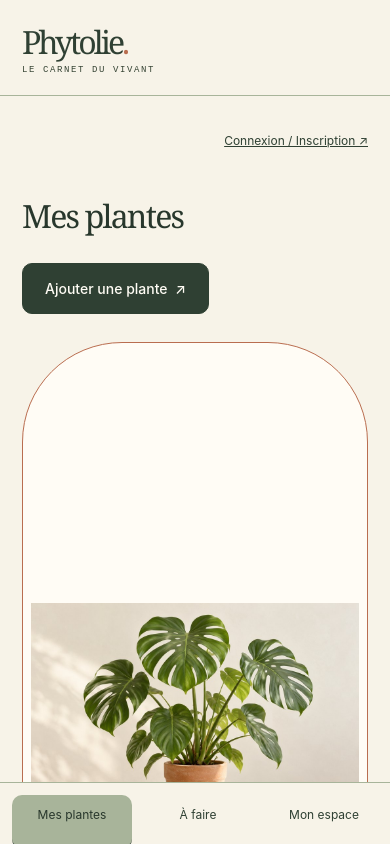
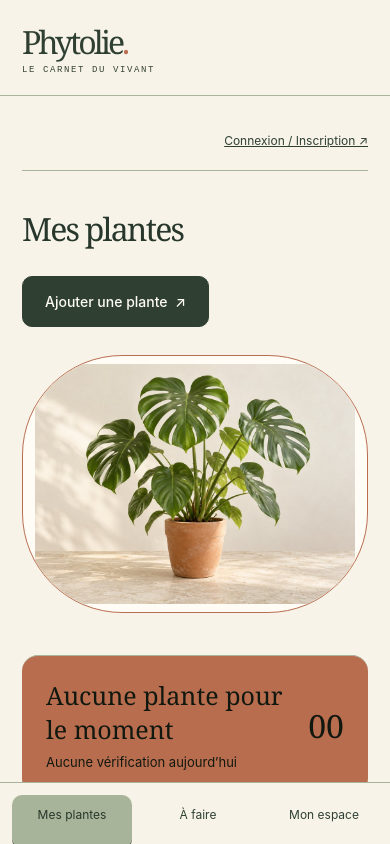
Before and after one commit to NathanMuzay/Phytolie, a React Native app: screen / in a window 390 px wide. Built offline with nearby package versions, Linux system fonts and the light colour scheme; what expo-notifications would draw is missing.

Commit message:
[UPDATE] Front

```diff
--- a/App.tsx
+++ b/App.tsx
@@ -67,6 +67,10 @@ function GardenApp({ page, navigate, account, onOpenAuth, onDisconnected }: { pa
   const { settings: appearance } = useAccessibility();
   const wide = Platform.OS === 'web' && width >= 860;
   const columns = appearance.textScale >= 1.75 ? 1 : appearance.textScale >= 1.3 ? 2 : 3;
+  const [collectionWidth, setCollectionWidth] = useState(0);
+  const cardColumns = Math.min(columns, Math.max(1, Math.floor((collectionWidth + 20) / 300)));
+  const contentLimit = page === 'home' ? 1440 : page === 'garden' ? 1280 : page === 'settings' ? 1080 : page === 'caretaker' ? 820 : 980;
+  const twoSettingsColumns = wide && width >= 1000 && appearance.textScale < 1.5;
   const [irrigation, setIrrigation] = useState<Irrigation>({ ...defaultIrrigation });
   const [lastWateredInput, setLastWateredInput] = useState('');
   const [cityQuery, setCityQuery] = useState('');
@@ -349,8 +353,7 @@ function GardenApp({ page, navigate, account, onOpenAuth, onDisconnected }: { pa
   return <SafeAreaView style={styles.safe}><StatusBar barStyle="dark-content" backgroundColor={palette.paper} /><View style={styles.shell}>
     <View style={[styles.header, !wide && { paddingHorizontal: 22 }]}><Pressable accessibilityRole="link" accessibilityLabel="Phytolie — Retour à l’accueil" onPress={() => navigate('garden')}><Text style={styles.brand}>Phytolie<Text style={{ color: palette.terracotta }}>.</Text></Text><Text style={styles.subtitle}>LE CARNET DU VIVANT</Text></Pressable>{wide && navigation}</View>
     {!!notice && <Pressable onPress={() => setNotice('')} accessibilityRole="button" accessibilityLabel="Fermer le message" style={{ paddingHorizontal: wide ? 40 : 22, paddingTop: 12 }}><Text accessibilityLiveRegion="polite" style={styles.notice}>{notice}  ×</Text></Pressable>}
-    <ScrollView key={page} contentContainerStyle={[styles.content, !wide && { padding: 22 }]} style={Platform.OS === 'web' && (modal || current) ? { display: 'none' } : undefined}>
-      {page !== 'garden' && <Button title="← Accueil" secondary onPress={() => navigate('garden')} />}
+    <ScrollView key={page} contentContainerStyle={[styles.content, { maxWidth: contentLimit }, !wide && { padding: 22 }]} style={Platform.OS === 'web' && (modal || current) ? { display: 'none' } : undefined}>
       <View style={styles.accountBar}><Text style={[styles.muted, { flex: 1 }]}>{account ? account.user.email : ''}</Text><Pressable accessibilityRole="button" disabled={busy || scanning || measuring} onPress={() => void switchAccount()} style={styles.accountLink}><Text style={styles.accountLinkText}>{account ? 'Se déconnecter ↗' : 'Connexion / Inscription ↗'}</Text></Pressable></View>
       {(account || loadFailed) && <Button title="Recharger la collection" secondary disabled={busy || scanning || measuring || !ready} onPress={() => void loadGarden()} />}
       {missingPlant && <Text accessibilityRole="alert" style={styles.body}>Cette plante n’existe plus dans votre collection.</Text>}
@@ -362,14 +365,14 @@ function GardenApp({ page, navigate, account, onOpenAuth, onDisconnected }: { pa
             <View style={{ alignSelf: 'flex-start' }}><Button title="Ajouter une plante  ↗" onPress={openAdd} disabled={disabled} /></View>
           </View>
           <View style={[styles.botanicalFrame, wide && appearance.textScale < 1.75 && { flex: 1 }]}>
-            <Image source={botanicalPhoto} accessibilityLabel="Monstera en pot sur fond ivoire" resizeMode="contain" style={styles.botanicalImage} />
+            <Image source={botanicalPhoto} accessibilityLabel="Monstera en pot sur fond ivoire" resizeMode="contain" style={[styles.botanicalImage, wide && { height: 340 }]} />
           </View>
         </View>
         <View style={styles.hero}><View style={{ flex: 1 }}><Text style={styles.heroTitle}>{garden.plants.length ? `${garden.plants.length} plante${garden.plants.length > 1 ? 's' : ''} à vos côtés` : 'Aucune plante pour le moment'}</Text><Text style={styles.heroBody}>{due.length ? `${due.length} plante${due.length > 1 ? 's' : ''} à vérifier aujourd’hui` : 'Aucune vérification aujourd’hui'}</Text></View><Text style={styles.heroIndex}>{String(garden.plants.length).padStart(2, '0')}</Text></View>
         <View style={styles.section}><Text style={styles.sectionTitle}>Mon herbier</Text><Text style={styles.counter}>{garden.plants.length}</Text></View>
         <View style={styles.section}><Text style={styles.body}>Trier par urgence d’arrosage</Text><Switch trackColor={{ false: palette.line, true: palette.olive }} accessibilityLabel="Trier par urgence d’arrosage" value={sortByUrgency} onValueChange={setSortByUrgency} /></View>
         {garden.plants.length === 0 && <View style={styles.empty}><Text style={styles.sectionTitle}>Ajoutez votre première plante</Text></View>}
-        <View style={styles.plantGrid}>{collection.map(p => <Pressable key={p.id} accessibilityRole="button" accessibilityLabel={`Ouvrir ${p.name}`} onPress={() => { setSelected(p.id); setConfirmDelete(false); }} style={[styles.plantCard, wide && { width: columns === 1 ? '100%' : (width - 80 - 20 * (columns - 1)) / columns }]}>
+        <View style={styles.plantGrid} onLayout={event => setCollectionWidth(event.nativeEvent.layout.width)}>{collection.map(p => <Pressable key={p.id} accessibilityRole="button" accessibilityLabel={`Ouvrir ${p.name}`} onPress={() => { setSelected(p.id); setConfirmDelete(false); }} style={[styles.plantCard, wide && { width: cardColumns === 1 ? '100%' : (collectionWidth - 20 * (cardColumns - 1)) / cardColumns }]}>
           <PlantVisual plant={p} />
           <View style={styles.plantInfo}><Text style={styles.plantName}>{p.name}</Text><Text style={styles.muted}>{p.species} · {p.room}</Text><Text style={[styles.status, daysUntil(dueDate(p)) <= 0 && { color: '#936329' }]}>{!p.lastWatered ? `Premier arrosage à renseigner · ${dateLabel(dueDate(p))}` : daysUntil(dueDate(p)) <= 0 ? `À vérifier depuis le ${dateLabel(dueDate(p))}` : `À vérifier le ${dateLabel(dueDate(p))}`}</Text>{preferredPhotoMode(p) === 'botanical' && <Text style={styles.captionText}>{botanicalLabel(p)}</Text>}<Text style={styles.openPlant}>Voir la fiche  ↗</Text></View>
         </Pressable>)}</View>
@@ -386,19 +389,20 @@ function GardenApp({ page, navigate, account, onOpenAuth, onDisconnected }: { pa
       {tab === 'caretaker' && <CaretakerScreen contact={garden.caretaker} disabled={disabled} onSave={caretaker => save({ ...garden, caretaker })} />}
       {tab === 'preferences' && <PreferencesScreen />}
       {tab === 'settings' && <>
-        <Button title="Créer ou modifier le plan de ma maison ↗" secondary onPress={() => navigate('home')} />
-        <Button title="Personne de confiance ↗" secondary onPress={() => navigate('caretaker')} />
+        <Text accessibilityRole="header" style={styles.title}>Mon espace</Text>
+        <View style={styles.row}><Button title="Ma maison ↗" secondary onPress={() => navigate('home')} /><Button title="Personne de confiance ↗" secondary onPress={() => navigate('caretaker')} /></View>
         {account && <View style={styles.task}><Text style={styles.sectionTitle}>Ma collection en ligne</Text><Text style={styles.body}>Collection sauvegardée sur le serveur. Rechargez pour retrouver les changements d’un autre appareil.</Text><Button title="Importer mes plantes locales" secondary disabled={disabled} onPress={() => void importLocalGarden()} /><Text style={styles.footnote}>Import des plantes absentes et de leurs photos. Si les plans diffèrent, replacez les plantes importées.</Text></View>}
-        <Text style={styles.title}>Mon espace</Text>
-        <View style={styles.task}><View style={styles.section}><Text style={styles.sectionTitle}>Rappels à {garden.reminderTime ?? DEFAULT_REMINDER_TIME}</Text><Switch accessibilityLabel="Activer les rappels quotidiens" value={garden.reminders} disabled={disabled || Platform.OS === 'web'} trackColor={{ true: '#356148' }} onValueChange={async value => { try { if (value && !(await requestReminders())) { setNotice('Autorisez les notifications dans les paramètres Android.'); return; } await save({ ...garden, reminders: value }); } catch { setNotice('Impossible d’activer les notifications sur cet appareil.'); } }} /></View><Field label="Heure des rappels (HH:MM)" value={reminderTimeInput} onChange={value => { setReminderTimeInput(value); setReminderError(''); }} placeholder="09:00" /><Button title="Enregistrer l’heure" secondary disabled={disabled} onPress={() => void saveReminderTime()} />{!!reminderError && <Text accessibilityRole="alert" style={styles.error}>{reminderError}</Text>}{!!reminderStatus && <Text accessibilityLiveRegion="polite" style={styles.body}>{reminderStatus}</Text>}<Text style={styles.body}>{Platform.OS === 'web' ? 'Les notifications locales sont disponibles dans l’application Android.' : 'Rappel quotidien à l’échéance, jusqu’à confirmation. Programmation sur 30 jours renouvelée à l’ouverture. Après un changement de fuseau horaire, rouvrez l’application.'}</Text></View>
-        <View style={styles.task}><Text style={styles.sectionTitle}>Météo extérieure</Text><Field label="Rechercher une ville" value={cityQuery} onChange={setCityQuery} placeholder="Paris" /><Button title={searchingCity ? 'Recherche…' : 'Rechercher'} secondary disabled={disabled || searchingCity} onPress={() => void findCities()} />{cities.map(city => <Button key={city.id} secondary title={`${city.name}, ${city.admin1 || ''}, ${city.country || ''}`} disabled={disabled} onPress={async () => { if (await save({ ...garden, city })) { setCities([]); setWeatherStatus('Chargement de la météo…'); } }} />)}{garden.city && <Text style={styles.body}>{garden.city.name} : {outdoorTemperature(weather, garden.city) != null ? `${weather!.temperature} °C · relevé à ${new Date(weather!.fetchedAt).toLocaleTimeString('fr-FR', { hour: '2-digit', minute: '2-digit' })}` : 'température saisie utilisée en attendant la météo'}</Text>}{!!weatherStatus && <Text style={styles.body}>{weatherStatus}</Text>}{garden.city && <Button title="Désactiver la météo" secondary disabled={disabled} onPress={() => void save({ ...garden, city: undefined })} />}<Text style={styles.footnote}>Météo Open-Meteo, actualisée chaque heure pour les plantes dehors. En cas d’échec, température saisie utilisée. La pluie n’est pas déduite de l’arrosage.</Text></View>
+        <View style={[styles.settingsGrid, { flexDirection: twoSettingsColumns ? 'row' : 'column' }]} >
+        <View style={[styles.task, twoSettingsColumns && styles.settingsPanel]}><View style={styles.section}><Text style={styles.sectionTitle}>Rappels à {garden.reminderTime ?? DEFAULT_REMINDER_TIME}</Text><Switch accessibilityLabel="Activer les rappels quotidiens" value={garden.reminders} disabled={disabled || Platform.OS === 'web'} trackColor={{ true: '#356148' }} onValueChange={async value => { try { if (value && !(await requestReminders())) { setNotice('Autorisez les notifications dans les paramètres Android.'); return; } await save({ ...garden, reminders: value }); } catch { setNotice('Impossible d’activer les notifications sur cet appareil.'); } }} /></View><Field label="Heure des rappels (HH:MM)" value={reminderTimeInput} onChange={value => { setReminderTimeInput(value); setReminderError(''); }} placeholder="09:00" /><Button title="Enregistrer l’heure" secondary disabled={disabled} onPress={() => void saveReminderTime()} />{!!reminderError && <Text accessibilityRole="alert" style={styles.error}>{reminderError}</Text>}{!!reminderStatus && <Text accessibilityLiveRegion="polite" style={styles.body}>{reminderStatus}</Text>}<Text style={styles.body}>{Platform.OS === 'web' ? 'Les notifications locales sont disponibles dans l’application Android.' : 'Rappel quotidien à l’échéance, jusqu’à confirmation. Programmation sur 30 jours renouvelée à l’ouverture. Après un changement de fuseau horaire, rouvrez l’application.'}</Text></View>
+        <View style={[styles.task, twoSettingsColumns && styles.settingsPanel]}><Text style={styles.sectionTitle}>Météo extérieure</Text><Field label="Rechercher une ville" value={cityQuery} onChange={setCityQuery} placeholder="Paris" /><Button title={searchingCity ? 'Recherche…' : 'Rechercher'} secondary disabled={disabled || searchingCity} onPress={() => void findCities()} />{cities.map(city => <Button key={city.id} secondary title={`${city.name}, ${city.admin1 || ''}, ${city.country || ''}`} disabled={disabled} onPress={async () => { if (await save({ ...garden, city })) { setCities([]); setWeatherStatus('Chargement de la météo…'); } }} />)}{garden.city && <Text style={styles.body}>{garden.city.name} : {outdoorTemperature(weather, garden.city) != null ? `${weather!.temperature} °C · relevé à ${new Date(weather!.fetchedAt).toLocaleTimeString('fr-FR', { hour: '2-digit', minute: '2-digit' })}` : 'température saisie utilisée en attendant la météo'}</Text>}{!!weatherStatus && <Text style={styles.body}>{weatherStatus}</Text>}{garden.city && <Button title="Désactiver la météo" secondary disabled={disabled} onPress={() => void save({ ...garden, city: undefined })} />}<Text style={styles.footnote}>Météo Open-Meteo, actualisée chaque heure pour les plantes dehors. En cas d’échec, température saisie utilisée. La pluie n’est pas déduite de l’arrosage.</Text></View>
+        </View>
         <View style={styles.task}><Text style={styles.sectionTitle}>Données et photos</Text><Text style={styles.body}>Sans compte, vos données restent sur cet appareil. Avec un compte, fiches et photos sont sauvegardées sur le serveur Phytolie. Identification : photo transmise à plant.id via le serveur. Mesure IA : photo transmise à OpenAI. Les mesures manuelles restent locales.</Text></View>
 
       </>}
       </>}
     </ScrollView>
     {!wide && <ScrollView horizontal style={{ flexGrow: 0, flexShrink: 0, height: Math.ceil(62 * appearance.textScale) }} contentContainerStyle={{ flexGrow: 1 }}>{navigation}</ScrollView>}
-    <PagePanel visible={modal} animationType="slide" onRequestClose={() => { if (!scanning && !busy && !measuring) setModal(false); }}><SafeAreaView style={styles.safe}><KeyboardAvoidingView style={[styles.shell, { maxWidth: 720 }]} behavior={Platform.OS === 'ios' ? 'padding' : undefined}><ScrollView contentContainerStyle={styles.content} keyboardShouldPersistTaps="handled"><Button title="← Accueil" secondary onPress={() => navigate('garden')} /><Text style={styles.title}>{editingId ? 'Modifier la plante' : 'Scanner une plante'}</Text><Text style={styles.body}>Une photo nette permet d’identifier l’espèce et de préremplir la fiche.</Text>
+    <PagePanel visible={modal} animationType="slide" onRequestClose={() => { if (!scanning && !busy && !measuring) setModal(false); }}><SafeAreaView style={styles.safe}><KeyboardAvoidingView style={[styles.shell, { maxWidth: 720 }]} behavior={Platform.OS === 'ios' ? 'padding' : undefined}><ScrollView contentContainerStyle={styles.content} keyboardShouldPersistTaps="handled">{Platform.OS !== 'web' && <View style={styles.panelClose}><Button title="Fermer" secondary disabled={scanning || busy || measuring} onPress={() => setModal(false)} /></View>}<Text style={styles.title}>{editingId ? 'Modifier la plante' : 'Scanner une plante'}</Text><Text style={styles.body}>Une photo nette permet d’identifier l’espèce et de préremplir la fiche.</Text>
       <View style={styles.task}>
         <Text style={styles.sectionTitle}>Le visuel de votre plante</Text>
         <View style={styles.row}>
@@ -442,7 +446,7 @@ function GardenApp({ page, navigate, account, onOpenAuth, onDisconnected }: { pa
       {!!error && <Text accessibilityRole="alert" style={styles.error}>{error}</Text>}<Button title={editingId ? "Enregistrer les modifications" : "Ajouter à mon appartement"} onPress={() => void addPlant()} disabled={disabled || scanning} /><Button title="Annuler" secondary disabled={scanning || measuring || busy} onPress={() => setModal(false)} />
     </ScrollView></KeyboardAvoidingView></SafeAreaView></PagePanel>
     <PagePanel visible={!!current} animationType="slide" onRequestClose={() => setSelected(null)}><SafeAreaView style={styles.safe}><ScrollView contentContainerStyle={[styles.content, { maxWidth: 720, width: '100%', alignSelf: 'center' }]}>{current && <>
-      <Button title="← Mes plantes" secondary onPress={() => setSelected(null)} /><PlantVisual plant={current} />{preferredPhotoMode(current) === 'botanical' && <Text style={styles.captionText}>{botanicalLabel(current)}</Text>}<Text style={styles.title}>{current.name}</Text><Text style={styles.body}>{current.species} · {current.room}</Text>
+      {Platform.OS !== 'web' && <View style={styles.panelClose}><Button title="Fermer" secondary onPress={() => setSelected(null)} /></View>}<PlantVisual plant={current} />{preferredPhotoMode(current) === 'botanical' && <Text style={styles.captionText}>{botanicalLabel(current)}</Text>}<Text style={styles.title}>{current.name}</Text><Text style={styles.body}>{current.species} · {current.room}</Text>
       {!!current.description && <View style={styles.task}><Text style={styles.sectionTitle}>À propos de cette espèce</Text><Text style={styles.body}>{current.description}</Text>{!!current.family && <Text style={styles.body}>Famille : {current.family}</Text>}<Text style={styles.footnote}>Description fournie par plant.id.</Text></View>}
       <View style={styles.task}><Text style={styles.sectionTitle}>Fiche d’entretien</Text><Text style={styles.body}>{current.height} cm de haut{current.width != null ? ` · ${current.width} cm de large` : ''} · pot de {current.pot} cm{ '\n' }{current.soil} · {current.temperature} °C{ '\n' }Vérification tous les {wateringPlan(current).interval} jours{ '\n' }Rempotage à vérifier : {dateLabel(new Date(current.repotDate))}</Text>{!!current.wateringAdvice && <Text style={styles.body}>Conseil plant.id : {current.wateringAdvice}</Text>}{current.identificationSource === 'plant.id' && current.identificationConfidence != null && <Text style={styles.status}>Identification plant.id · confiance {Math.round(current.identificationConfidence * 100)} %</Text>}{!!current.caretaker && <Text style={styles.body}>Référent (note) : {current.caretaker}</Text>}</View>
       {current.measurement && <Text style={styles.footnote}>Dimensions estimées sur photo le {dateLabel(new Date(current.measurement.measuredAt))}, avec un repère de {current.measurement.referenceCm} cm.</Text>}
@@ -461,19 +465,21 @@ function GardenApp({ page, navigate, account, onOpenAuth, onDisconnected }: { pa
 
 const baseStyles = StyleSheet.create({
   safe: { flex: 1, backgroundColor: palette.paper, paddingTop: Platform.OS === 'android' ? StatusBar.currentHeight : 0 },
-  shell: { flex: 1, width: '100%', maxWidth: Platform.OS === 'web' ? undefined : 1200, alignSelf: 'center' },
+  shell: { flex: 1, width: '100%', maxWidth: Platform.OS === 'web' ? 1440 : 1200, alignSelf: 'center' },
   header: { paddingHorizontal: 40, paddingVertical: 20, gap: 24, flexDirection: 'row', flexWrap: 'wrap', justifyContent: 'space-between', alignItems: 'center', borderBottomWidth: 1, borderColor: palette.line },
   brand: { fontFamily: fonts.editorial, fontSize: 52, color: palette.olive, letterSpacing: -3 },
   subtitle: { fontFamily: fonts.annotation, fontSize: 9, letterSpacing: 1.6, color: palette.muted, marginTop: 2 },
-  content: { padding: 40, paddingTop: 18, paddingBottom: 38, gap: 20 },
-  accountBar: { flexDirection: 'row', flexWrap: 'wrap', alignItems: 'center', justifyContent: 'space-between', gap: 12 },
+  content: { width: '100%', alignSelf: 'center', padding: 40, paddingTop: 28, paddingBottom: 48, gap: 24 },
+  settingsGrid: { gap: 24, alignItems: 'stretch' }, settingsPanel: { flex: 1, minWidth: 0 },
+  panelClose: { alignSelf: 'flex-end' },
+  accountBar: { paddingBottom: 8, borderBottomWidth: 1, borderColor: palette.line, flexDirection: 'row', flexWrap: 'wrap', alignItems: 'center', justifyContent: 'space-between', gap: 12 },
   accountLink: { minHeight: 44, justifyContent: 'center' }, accountLinkText: { fontSize: 12, color: palette.olive, textDecorationLine: 'underline' },
   title: { fontFamily: fonts.editorial, fontSize: 44, lineHeight: 49, fontWeight: '400', color: palette.ink, letterSpacing: -1.8 },
   desktopTitle: { fontSize: 60, lineHeight: 68, letterSpacing: -3 },
   intro: { gap: 28, paddingVertical: 10 }, introWide: { flexDirection: 'row', alignItems: 'center', gap: 24, paddingVertical: 16 },
   introCopy: { gap: 24 },
   botanicalFrame: { borderRadius: 100, overflow: 'hidden', borderWidth: 1, borderColor: palette.terracotta, padding: 8, backgroundColor: palette.surface },
-  botanicalImage: { width: '100%', aspectRatio: 4 / 3 },
+  botanicalImage: { width: '100%', height: 240 },
   captionText: { fontFamily: fonts.annotation, fontSize: 9, letterSpacing: .7, color: palette.olive },
   body: { fontSize: 15, lineHeight: 23, color: palette.muted },
   hero: { borderRadius: 16, paddingVertical: 22, paddingHorizontal: 24, backgroundColor: palette.terracotta, flexDirection: 'row', alignItems: 'center', gap: 18, marginVertical: 8, borderTopWidth: 1, borderBottomWidth: 1, borderColor: palette.line },
@@ -489,8 +495,8 @@ const baseStyles = StyleSheet.create({
   openPlant: { marginTop: 14, color: palette.olive, fontSize: 12 },
   card: { backgroundColor: palette.surface, padding: 18, borderRadius: 14, flexDirection: 'row', alignItems: 'center', justifyContent: 'space-between', gap: 12, borderWidth: 1, borderColor: palette.line, flexWrap: 'wrap' },
   plantName: { fontFamily: fonts.editorial, fontSize: 25, color: palette.ink }, muted: { fontSize: 12, color: palette.muted, marginTop: 4 }, status: { fontSize: 12, lineHeight: 19, color: palette.olive, marginTop: 8 },
-  button: { backgroundColor: palette.forest, borderRadius: 10, paddingVertical: 16, paddingHorizontal: 22, alignItems: 'center', minHeight: 50, borderWidth: 1, borderColor: palette.forest },
-  secondary: { backgroundColor: palette.paper, borderColor: palette.line }, buttonText: { color: palette.surface, fontWeight: '500', fontSize: 14 },
+  button: { alignSelf: 'flex-start', maxWidth: '100%', backgroundColor: palette.forest, borderRadius: 10, paddingVertical: 16, paddingHorizontal: 22, alignItems: 'center', minHeight: 50, borderWidth: 1, borderColor: palette.forest },
+  secondary: { backgroundColor: palette.paper, borderColor: palette.line }, buttonText: { textAlign: 'center', color: palette.surface, fontWeight: '500', fontSize: 14 },
   footnote: { color: palette.muted, fontSize: 12, lineHeight: 19 }, task: { borderLeftWidth: 4, borderLeftColor: palette.terracotta, padding: 22, borderRadius: 14, backgroundColor: palette.surface, gap: 15, borderWidth: 1, borderColor: palette.line },
   nav: { flexDirection: 'row', flexWrap: 'nowrap', padding: 12, gap: 6, borderTopWidth: 1, borderColor: palette.line, backgroundColor: palette.paper },
   desktopNav: { minWidth: 280, padding: 0, borderTopWidth: 0, columnGap: 12, rowGap: 8, flexWrap: 'wrap', justifyContent: 'flex-end', flex: 1 },
--- a/src/CaretakerScreen.tsx
+++ b/src/CaretakerScreen.tsx
@@ -32,9 +32,9 @@ export function CaretakerScreen({ contact, disabled, onSave }: { contact?: Caret
   </View>;
 }
 const baseStyles = StyleSheet.create({
-  content: { borderRadius: 16, padding: 22, width: '100%', maxWidth: 760, gap: 24 }, title: { fontFamily: fonts.editorial, fontSize: 44, color: palette.ink },
+  content: { alignSelf: 'center', backgroundColor: palette.surface, borderWidth: 1, borderColor: palette.line, borderLeftWidth: 4, borderLeftColor: palette.terracotta, borderRadius: 16, padding: 24, width: '100%', maxWidth: 760, gap: 24 }, title: { fontFamily: fonts.editorial, fontSize: 44, color: palette.ink },
   body: { color: palette.muted, fontSize: 15, lineHeight: 23 }, field: { gap: 8 }, label: { color: palette.olive, fontWeight: '600', fontSize: 13 },
   input: { backgroundColor: palette.surface, color: palette.ink, padding: 14, borderWidth: 1, borderColor: palette.line, fontSize: 16 },
-  button: { backgroundColor: palette.forest, padding: 18, alignItems: 'center' }, buttonText: { color: palette.surface, fontSize: 14 },
+  button: { alignSelf: 'flex-start', maxWidth: '100%', borderRadius: 10, backgroundColor: palette.forest, padding: 18, alignItems: 'center' }, buttonText: { color: palette.surface, fontSize: 14 },
   link: { color: palette.olive, paddingVertical: 12, fontSize: 14 }, error: { color: '#A33827', fontSize: 14 },
 });
--- a/src/HomeScreen.tsx
+++ b/src/HomeScreen.tsx
@@ -239,6 +239,6 @@ const baseStyles = StyleSheet.create({
   detailsScroll: { height: 580, flexGrow: 0 }, detailsContent: { gap: 20, paddingRight: 12, paddingBottom: 12 },
   workspace: { gap: 24, alignItems: 'stretch' }, workspacePanel: { flex: 1, minWidth: 0 },
   card: { borderRadius: 14, padding: 18, gap: 16, borderWidth: 1, borderLeftWidth: 4, borderLeftColor: palette.terracotta, borderColor: palette.line, backgroundColor: palette.surface }, row: { flexDirection: 'row', flexWrap: 'wrap', gap: 12, alignItems: 'center' }, field: { gap: 6, minWidth: 140, flexGrow: 1 }, label: { color: palette.olive, fontSize: 13 },
-  input: { borderWidth: 1, borderColor: palette.line, padding: 12, color: palette.ink, fontSize: 16, backgroundColor: palette.surface }, button: { borderRadius: 10, padding: 12, borderWidth: 1, borderColor: palette.line, backgroundColor: palette.sage, minHeight: 44 }, buttonText: { fontSize: 14, color: palette.ink },
+  input: { borderWidth: 1, borderColor: palette.line, padding: 12, color: palette.ink, fontSize: 16, backgroundColor: palette.surface }, button: { alignSelf: 'flex-start', maxWidth: '100%', borderRadius: 10, padding: 12, borderWidth: 1, borderColor: palette.line, backgroundColor: palette.sage, minHeight: 44 }, buttonText: { fontSize: 14, color: palette.ink },
   canvas: { width: '100%', borderWidth: 1, borderColor: palette.line, backgroundColor: palette.paper, overflow: 'hidden' }, mapLabel: { backgroundColor: palette.surface, alignSelf: 'flex-start', color: palette.ink, fontSize: 11, userSelect: 'none' }, pin: { fontSize: 24, color: palette.terracotta }, error: { color: '#A33827', fontSize: 15 }, link: { color: palette.olive, fontSize: 14, textDecorationLine: 'underline' },
 });
--- a/src/PreferencesScreen.tsx
+++ b/src/PreferencesScreen.tsx
@@ -30,7 +30,7 @@ export function PreferencesScreen() {
   </View>;
 }
 const baseStyles = StyleSheet.create({
-  page: { gap: 24, width: '100%', maxWidth: 850 },
+  page: { alignSelf: 'center', gap: 24, width: '100%', maxWidth: 850 },
   title: { fontFamily: fonts.editorial, fontSize: 44, color: palette.ink },
   heading: { fontSize: 23, fontWeight: '600', color: palette.ink },
   body: { fontSize: 16, lineHeight: 24, color: palette.ink }, hint: { fontSize: 14, lineHeight: 22, color: palette.muted },
```
